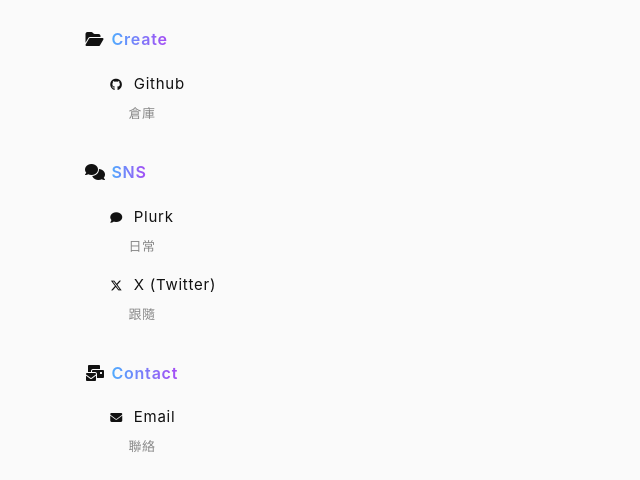
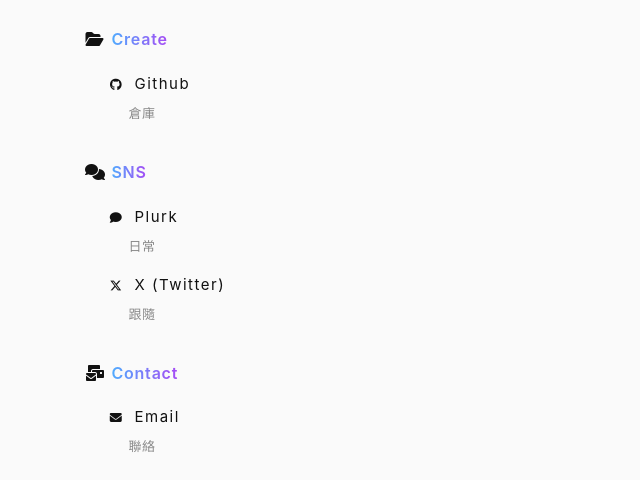
Before and after one commit to fianight/fianight.github.io, a plain HTML site: page Profile/index.html in a window 1280 px wide. Shown: the part 272-752 px from the top of the page, 319-959 px from the left. Drawn offline with Linux system fonts and the light colour scheme.

Commit message:
Add files via upload

```diff
--- a/Profile/index.html
+++ b/Profile/index.html
@@ -103,7 +103,7 @@
       text-decoration: none;
       color: var(--text);
       font-size: 15px;
-      letter-spacing: 0.05em;
+      letter-spacing: 0.1em;
       transition: opacity 0.3s;
     }
 
```
